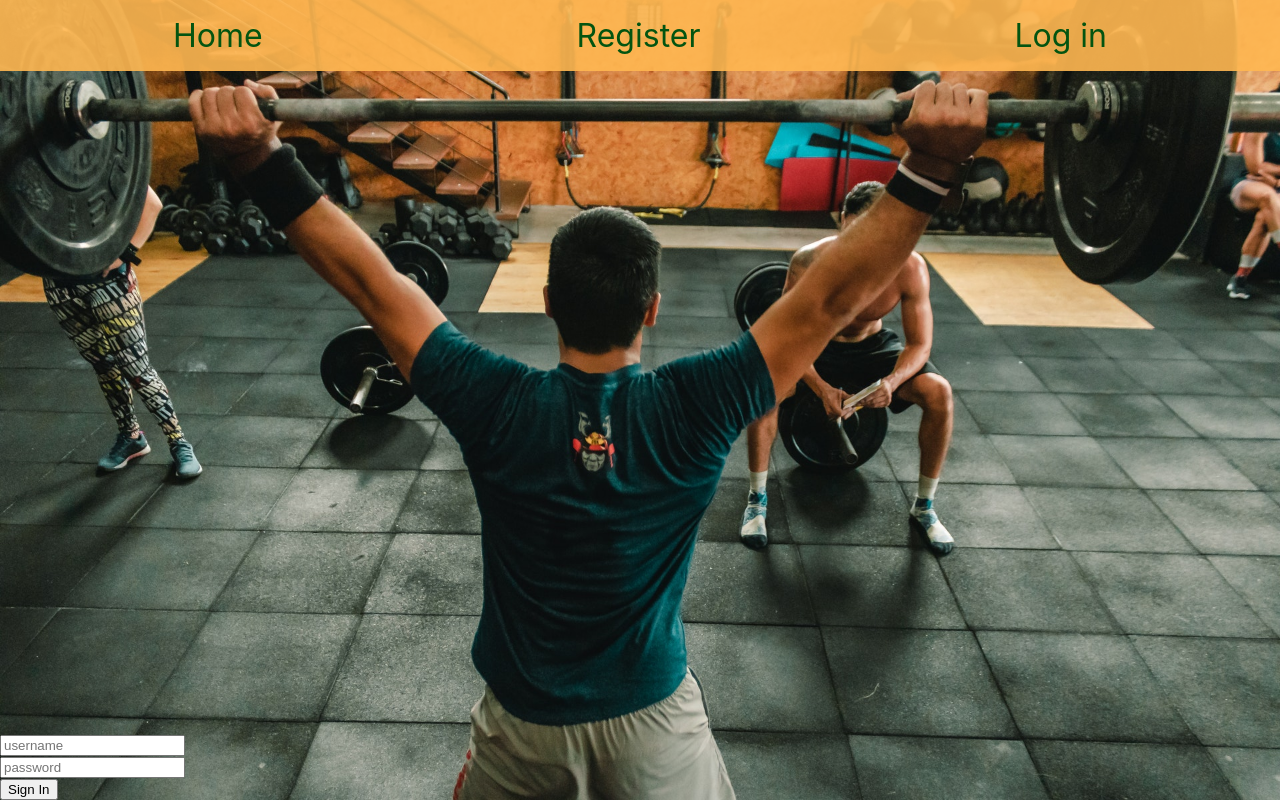
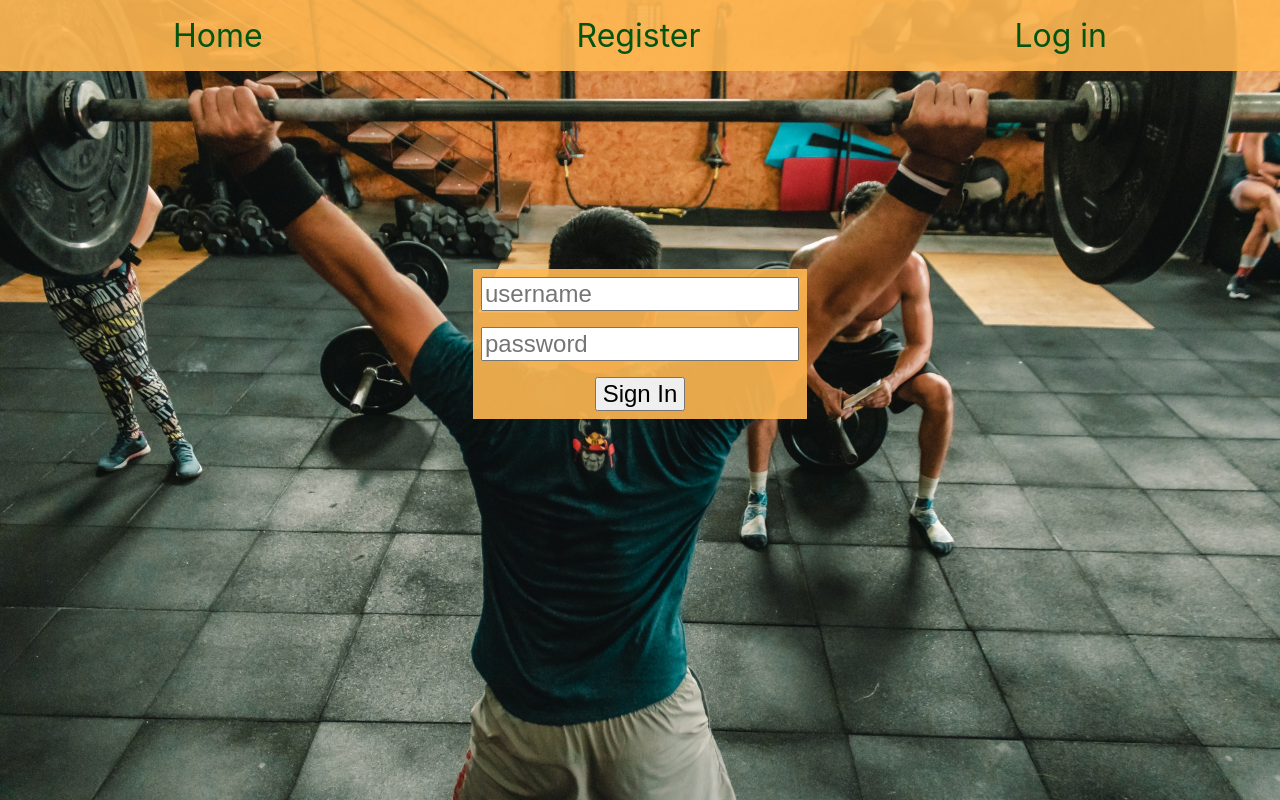
Before and after one commit to krikaz/Build_Week_React_Redux, a React (Create React App) app in the folder lambdafit/: page /register in a window 1280 px wide. Built offline with nearby package versions, Linux system fonts and the light colour scheme.

Commit message:
styled register and login boxes, wip not aligned

```diff
--- a/lambdafit/src/App.js
+++ b/lambdafit/src/App.js
@@ -86,13 +86,26 @@ class App extends React.Component {
 							<StyledLink to="/logout">Log out</StyledLink>
 						)}
 					</StyledNav>
+
 					<RouteContainer>
 						<Route path="/" exact render={() => <Home {...this.props} />} />
 					</RouteContainer>
-					<Route path="/register" render={() => <Register {...this.props} />} />
-					<Route path="/login" render={() => <Login {...this.props} />} />
 
-					<Route path="/myinfo" render={() => <UserInfo {...this.props} />} />
+					<RouteContainer>
+						<Route
+							path="/register"
+							render={() => <Register {...this.props} />}
+						/>
+					</RouteContainer>
+
+					<RouteContainer>
+						<Route path="/login" render={() => <Login {...this.props} />} />
+					</RouteContainer>
+
+					<RouteContainer>
+						<Route path="/myinfo" render={() => <UserInfo {...this.props} />} />
+					</RouteContainer>
+
 					<Route
 						path="/myexercises"
 						render={() => <UserExercises {...this.props} />}
--- a/lambdafit/src/components/login.js
+++ b/lambdafit/src/components/login.js
@@ -1,4 +1,26 @@
 import React from 'react';
+import styled from 'styled-components';
+
+const StyledContainer = styled.div`
+	display: flex;
+	flex-direction: column;
+	justify-content: center;
+	align-items: center;
+
+	width: auto;
+	background-color: rgb(255, 183, 82, 0.9);
+	color: rgb(3, 84, 16);
+`;
+
+const StyledInput = styled.input`
+	font-size: 1.5rem;
+	margin: 0.5rem;
+`;
+
+const StyledButton = styled.button`
+	font-size: 1.5rem;
+	margin: 0.5rem;
+`;
 
 export default function Login(props) {
 	const nameRef = React.createRef();
@@ -13,18 +35,14 @@ export default function Login(props) {
 	};
 
 	return (
-		<div>
-			<div>
-				<input type="text" placeholder="username" ref={nameRef} />
-			</div>
+		<StyledContainer>
+				<StyledInput type="text" placeholder="username" ref={nameRef} />
 
-			<div>
-				<input type="password" placeholder="password" ref={passRef} />
-			</div>
+				<StyledInput type="password" placeholder="password" ref={passRef} />
 
-			<button type="submit" onClick={onLogIn}>
+			<StyledButton type="submit" onClick={onLogIn}>
 				Log In
-			</button>
-		</div>
+			</StyledButton>
+		</StyledContainer>
 	);
 }
--- a/lambdafit/src/components/register.js
+++ b/lambdafit/src/components/register.js
@@ -1,4 +1,26 @@
 import React from 'react';
+import styled from 'styled-components';
+
+const StyledContainer = styled.div`
+	display: flex;
+	flex-direction: column;
+	justify-content: center;
+	align-items: center;
+
+	width: auto;
+	background-color: rgb(255, 183, 82, 0.9);
+	color: rgb(3, 84, 16);
+`;
+
+const StyledInput = styled.input`
+	font-size: 1.5rem;
+	margin: 0.5rem;
+`;
+
+const StyledButton = styled.button`
+	font-size: 1.5rem;
+	margin: 0.5rem;
+`;
 
 export default function Register(props) {
 	const nameRef = React.createRef();
@@ -13,20 +35,14 @@ export default function Register(props) {
 	};
 
 	return (
-		<div>
-			<div>
-				<input type="text" placeholder="username" ref={nameRef} />
-			</div>
+		<StyledContainer>
+			<StyledInput type="text" placeholder="username" ref={nameRef} />
 
-			<div>
-				<input type="password" placeholder="password" ref={passRef} />
-			</div>
+			<StyledInput type="password" placeholder="password" ref={passRef} />
 
-			<button type="submit" onClick={onSignIn}>
+			<StyledButton type="submit" onClick={onSignIn}>
 				Sign In
-			</button>
-
-			<div />
-		</div>
+			</StyledButton>
+		</StyledContainer>
 	);
 }
```
